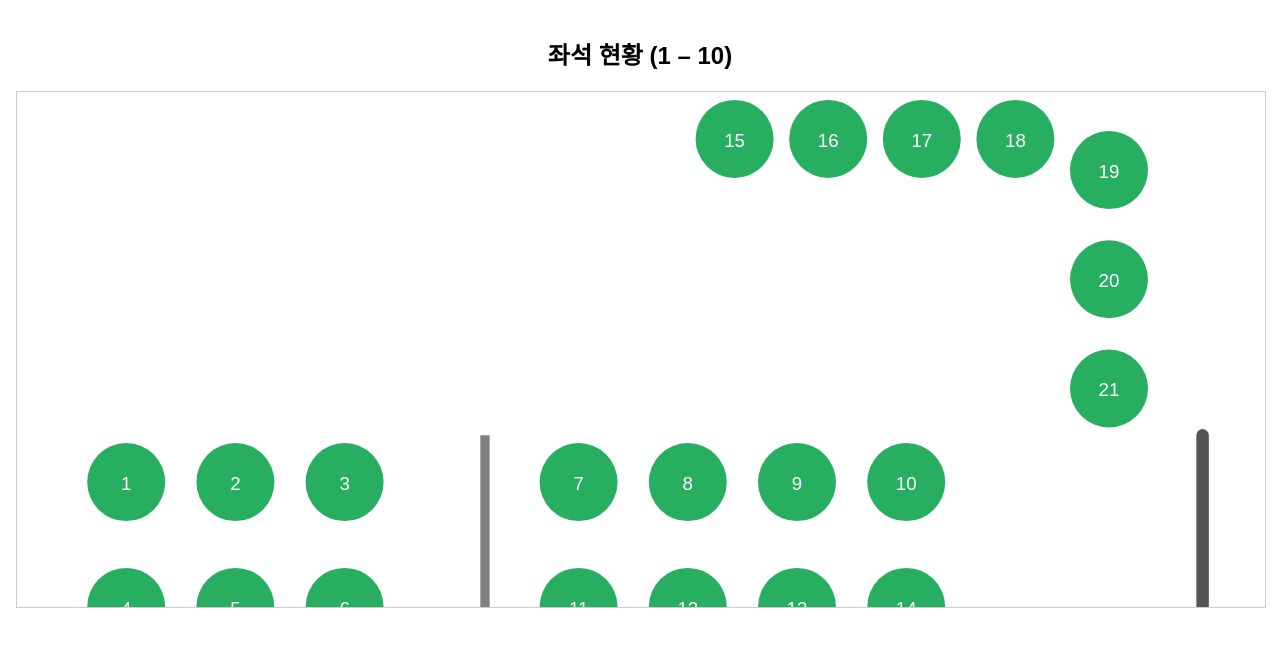
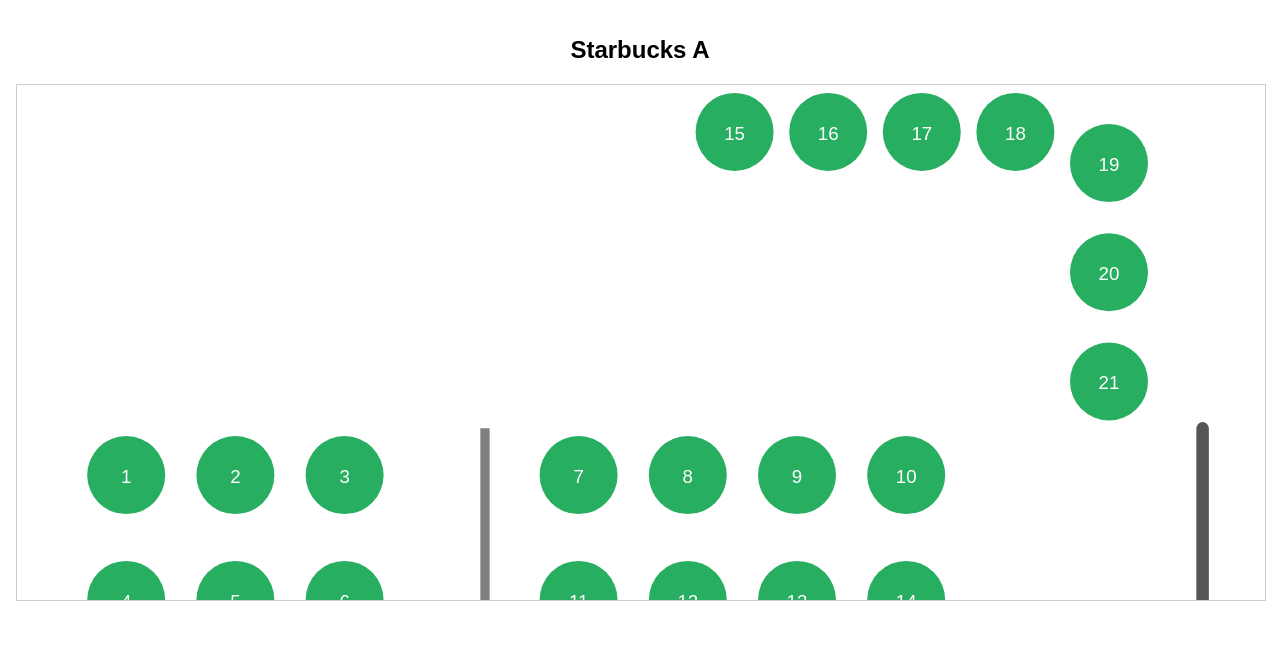
Before and after one commit to cast-intotheworld/cafe_data, a plain HTML site: page index.html in a window 1280 px wide. Drawn offline with Linux system fonts and the light colour scheme.

Commit message:
Update index.html

```diff
--- a/index.html
+++ b/index.html
@@ -10,7 +10,7 @@
   </style>
 </head>
 <body>
-  <h2>좌석 현황 (1 – 10)</h2>
+  <h2>Starbucks A</h2>
 
   <!-- floorplan.svg 불러오기 -->
   <object id="svgMap" type="image/svg+xml" data="floorplan.svg"></object>
```
